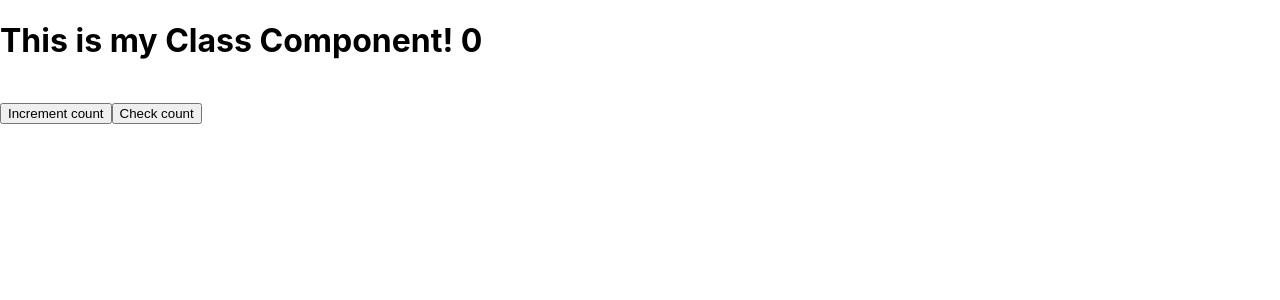
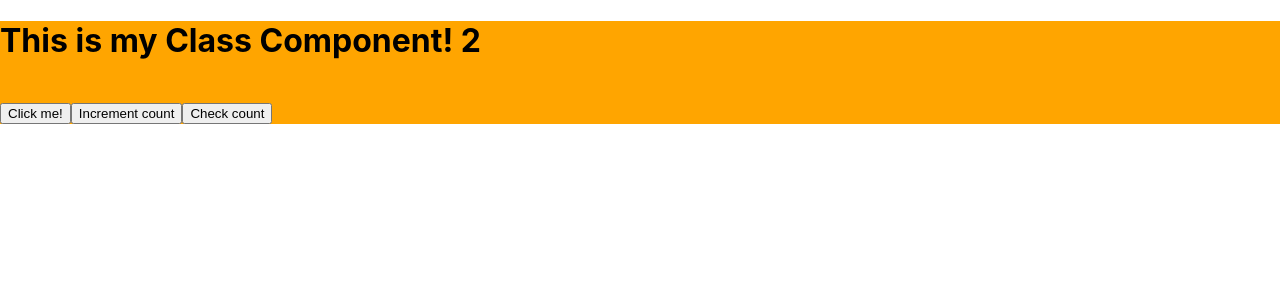
Before and after one commit to adtyagupta72/FYITMar26, a React (Create React App) app in the folder react-practice/: page / in a window 1280 px wide. Shown: the top 300 px of the page. Built offline with nearby package versions, Linux system fonts and the light colour scheme.

Commit message:
React: Props

```diff
--- a/react-practice/src/TestComp.jsx
+++ b/react-practice/src/TestComp.jsx
@@ -9,7 +9,13 @@ import React from "react";
 
 class TestComp extends React.Component
 {
-    state = {count: 0}      //
+    constructor(props)
+    {
+        super(props)
+        console.log("Props:", props)
+    }
+    state = {count: this.props.count}
+
     incrementCount()
     {
         //this.count++
@@ -18,9 +24,10 @@ class TestComp extends React.Component
     }
     render()
     {
-        return <div>
+        return <div style={{backgroundColor: this.props.color}}>
                 <h1>This is my Class Component! {this.state.count}</h1>
                 <br></br>
+                <button onClick={this.props.clickFunction}>Click me!</button>
                 <button onClick={()=>this.incrementCount()}>Increment count</button>
                 <button onClick={()=>console.log(this.state.count)}>Check count</button>
             </div>
--- a/react-practice/src/index.js
+++ b/react-practice/src/index.js
@@ -8,7 +8,9 @@ const root = ReactDOM.createRoot(document.getElementById('root'));
 root.render(
   <React.StrictMode>
     {/* <App /> */}
-    <TestComp/>
+    <TestComp count={2} color="orange" clickFunction={()=>{
+      console.log("This is a callback function from Index.js")
+    }}/>
   </React.StrictMode>
 );
 
```
